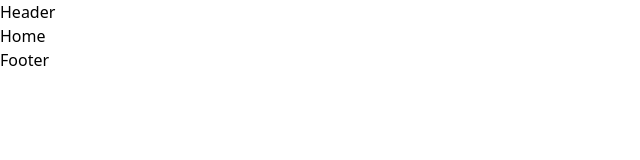
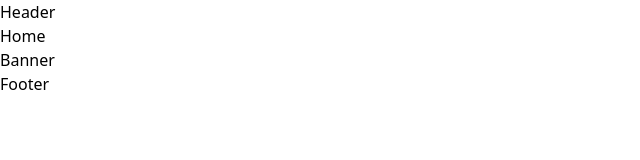
Before and after one commit to KhanhMinh1392/fe-ecommerce, a React (Vite) app: page / in a window 1280 px wide. Shown: the top 160 px of the page, without its empty margins (0-640 px from the left). Built offline with nearby package versions, Linux system fonts and the light colour scheme.

Commit message:
test: test sonar cloud

```diff
--- a/src/App.tsx
+++ b/src/App.tsx
@@ -7,6 +7,7 @@ function App() {
     <main className="min-h-screen">
       <Header />
       <Home />
+      <p>Banner</p>
       <Footer />
     </main>
   );
```
